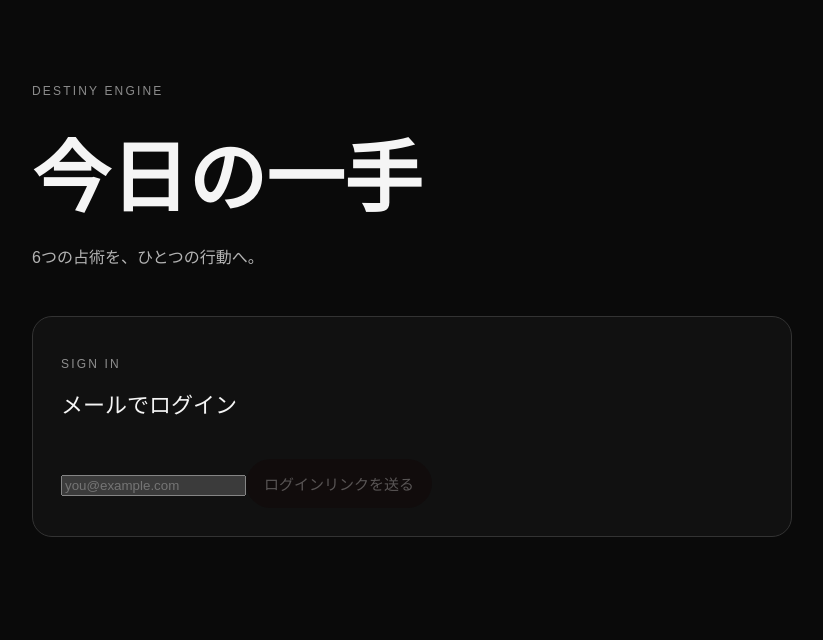
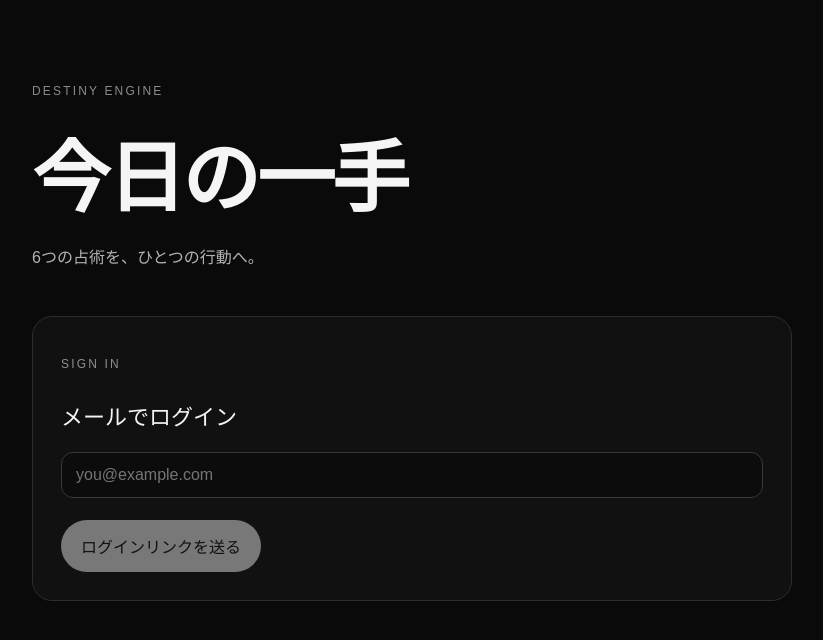
Before and after one commit to naruhito22-collab/destiny-engine, a Next.js app: page / in a window 1280 px wide. Shown: the top 640 px of the page, without its empty margins (228-1051 px from the left). Built offline with nearby package versions, Linux system fonts and the light colour scheme; no server answers.

Commit message:
Style interactive Destiny Engine MVP

```diff
--- a/app/globals.css
+++ b/app/globals.css
@@ -1,10 +1,50 @@
-:root { color-scheme: dark; font-family: Arial, Helvetica, sans-serif; background:#0a0a0a; color:#f5f5f5; }
+:root {
+  color-scheme: dark;
+  font-family: Arial, Helvetica, sans-serif;
+  background:#0a0a0a;
+  color:#f5f5f5;
+}
 * { box-sizing:border-box; }
 body { margin:0; min-height:100vh; background:#0a0a0a; }
-.shell { width:min(760px, calc(100% - 40px)); margin:0 auto; padding:72px 0; }
+button,input,select { font:inherit; }
+.shell { width:min(760px, calc(100% - 40px)); margin:0 auto; padding:72px 0 120px; }
 .eyebrow,.muted { letter-spacing:.18em; font-size:12px; opacity:.55; }
-h1 { font-size:clamp(42px,8vw,78px); margin:18px 0 8px; font-weight:600; }
+h1 { font-size:clamp(42px,8vw,78px); margin:18px 0 8px; font-weight:600; letter-spacing:-.04em; }
 .lead { opacity:.72; margin-bottom:48px; }
-.card { border:1px solid #333; padding:28px; border-radius:20px; background:#111; }
-.card h2 { font-size:22px; line-height:1.5; font-weight:500; }
-button { margin-top:18px; padding:14px 18px; border-radius:999px; border:0; font-size:15px; }
+.stack { display:grid; gap:18px; }
+.card { border:1px solid #2d2d2d; padding:28px; border-radius:20px; background:#111; }
+.hero-card { margin-top:18px; }
+.card h2 { font-size:22px; line-height:1.5; font-weight:500; margin:0; }
+label { display:grid; gap:8px; font-size:13px; opacity:.82; }
+input,select {
+  width:100%;
+  padding:13px 14px;
+  border-radius:12px;
+  border:1px solid #383838;
+  background:#0c0c0c;
+  color:#fff;
+}
+button {
+  width:max-content;
+  margin-top:4px;
+  padding:14px 20px;
+  border-radius:999px;
+  border:0;
+  background:#f5f5f5;
+  color:#111;
+  cursor:pointer;
+}
+button:disabled { opacity:.45; cursor:not-allowed; }
+button.secondary { background:#262626; color:#f5f5f5; border:1px solid #3c3c3c; }
+button.ghost { background:transparent; color:#aaa; padding:6px 0; margin:0; }
+.row { display:flex; align-items:center; gap:16px; }
+.between { justify-content:space-between; }
+.status { margin:0; font-size:13px; color:#bdbdbd; }
+.action-text { font-size:clamp(24px,4vw,36px); line-height:1.5; letter-spacing:-.02em; margin:8px 0; }
+.meta { margin:0; opacity:.55; font-size:13px; }
+.details { margin-top:24px; padding:0 4px; color:#aaa; font-size:13px; }
+.details p { margin:6px 0; }
+@media (max-width:600px){
+  .shell { width:min(100% - 28px,760px); padding-top:40px; }
+  .card { padding:22px; border-radius:16px; }
+}
```
